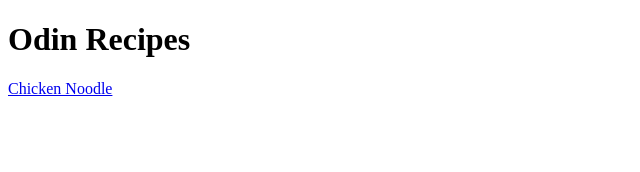
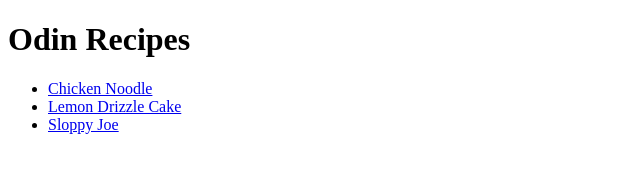
Before and after one commit to gizmoick/odin-recipes, a plain HTML site: page index.html in a window 1280 px wide. Shown: the whole page, without its empty margins (0-640 px from the left). Drawn offline with Linux system fonts and the light colour scheme.

Commit message:
Add hyperlinks to other pages to index.html

```diff
--- a/index.html
+++ b/index.html
@@ -7,7 +7,11 @@
 
   <body>
     <h1>Odin Recipes</h1>
-    <a href="recipes/chicken-noodle.html">Chicken Noodle</a>
+      <ul>
+        <li><a href="recipes/chicken-noodle.html">Chicken Noodle</a></li>
+        <li><a href="recipes/lemondrizcake.html">Lemon Drizzle Cake</a></li>
+        <li><a href="recipes/sloppyjoe.html">Sloppy Joe</a></li>
+      </ul>
 
   </body>
 
```
